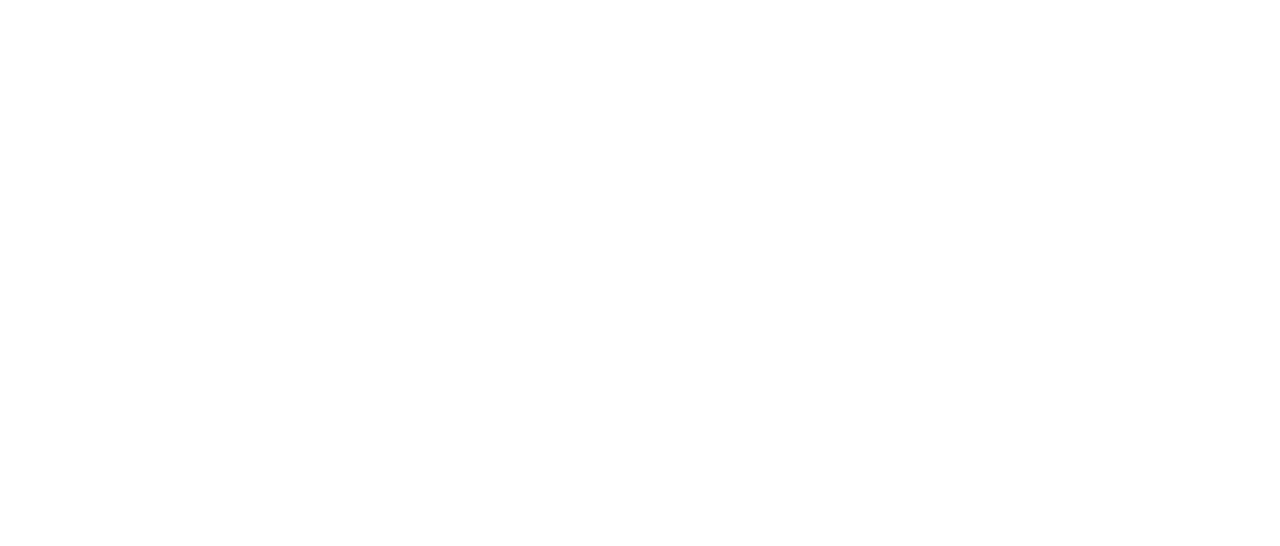
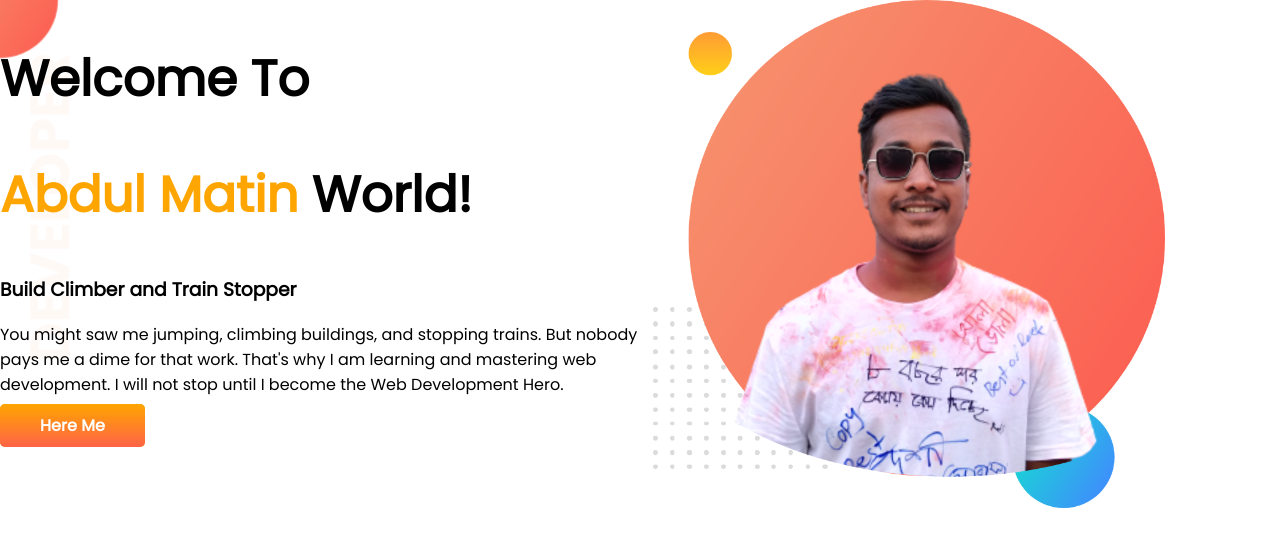
Before and after one commit to amrafi30/developer-portfolio, a plain HTML site: page index.html in a window 1280 px wide. Drawn offline with Linux system fonts and the light colour scheme.

Commit message:
top banner added

```diff
--- a/index.html
+++ b/index.html
@@ -1,13 +1,34 @@
 <!DOCTYPE html>
 <html lang="en">
+
 <head>
     <meta charset="UTF-8">
     <meta http-equiv="X-UA-Compatible" content="IE=edge">
     <meta name="viewport" content="width=device-width, initial-scale=1.0">
     <title>Rafi Portpolio</title>
+    <link rel="preconnect" href="https://fonts.googleapis.com">
+    <link rel="preconnect" href="https://fonts.gstatic.com" crossorigin>
+    <link href="https://fonts.googleapis.com/css2?family=Poppins&display=swap" rel="stylesheet">
     <link rel="stylesheet" href="style.css">
 </head>
+
 <body>
+    <section class="top-banner">
+        <div class="half-width">
+            <h1>Welcome To</h1>
+            <h1><span class="orange-color">Abdul Matin</span> World!</h1>
+            <h3>Build Climber and Train Stopper</h3>
+            <p>You might saw me jumping, climbing buildings, and stopping trains. But nobody pays me a dime for that
+                work.
+                That's why I am learning and mastering web development. I will not stop until I become the Web
+                Development
+                Hero.</p>
+            <a class="link-button" target="_blank" href="https://github.com/amrafi30">Here Me</a>
+        </div>
+        <div class="half-width">
+            <img src="images/rafi111.png" alt="">
+        </div>
+    </section>
+</body>
 
-</body>
 </html>
--- a/style.css
+++ b/style.css
@@ -0,0 +1,37 @@
+body{
+    font-family: 'Poppins', sans-serif;
+    margin: 0px;
+
+}
+h1{
+    font-size: 50px;
+
+}
+.orange-color{
+    color: orange;
+}
+section{
+    display: flex;
+
+}
+.half-width{
+    width: 50%;
+
+}
+.half-width img{
+    width: 80%;
+    padding-left: 2%;
+}
+.link-button{
+    text-decoration: none;
+    background-color: orange;
+    padding: 10px 40px;
+    border-radius: 5px;
+    background-image: linear-gradient(orange, tomato);
+    color: white;
+    font-weight: 700;
+}
+.top-banner{
+    background-image: url(images/top-banner.png);
+    background-repeat: no-repeat;
+}
```
Also changed, not shown: images/dream-bg.png (added), images/exp-bg.png (added), images/jhankar.png (added), images/jhankar2.png (added), images/my-bg.png (added), images/my-bg2.png (added), images/rafi111.png (added), images/top-banner.png (added), showOff/IMG20200311171232-removebg-preview.png (added), showOff/r5-removebg-preview.png (added), 7 other files.
